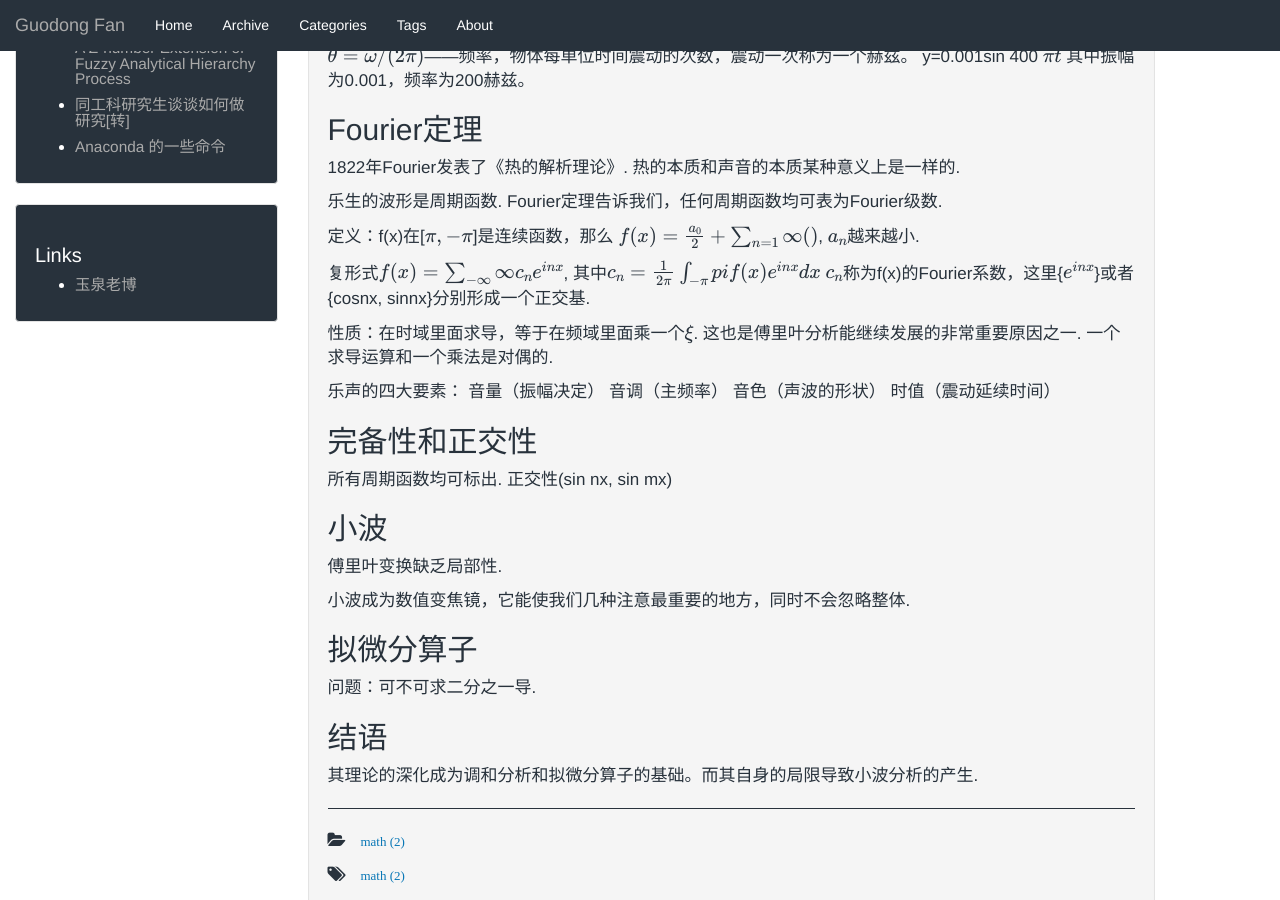
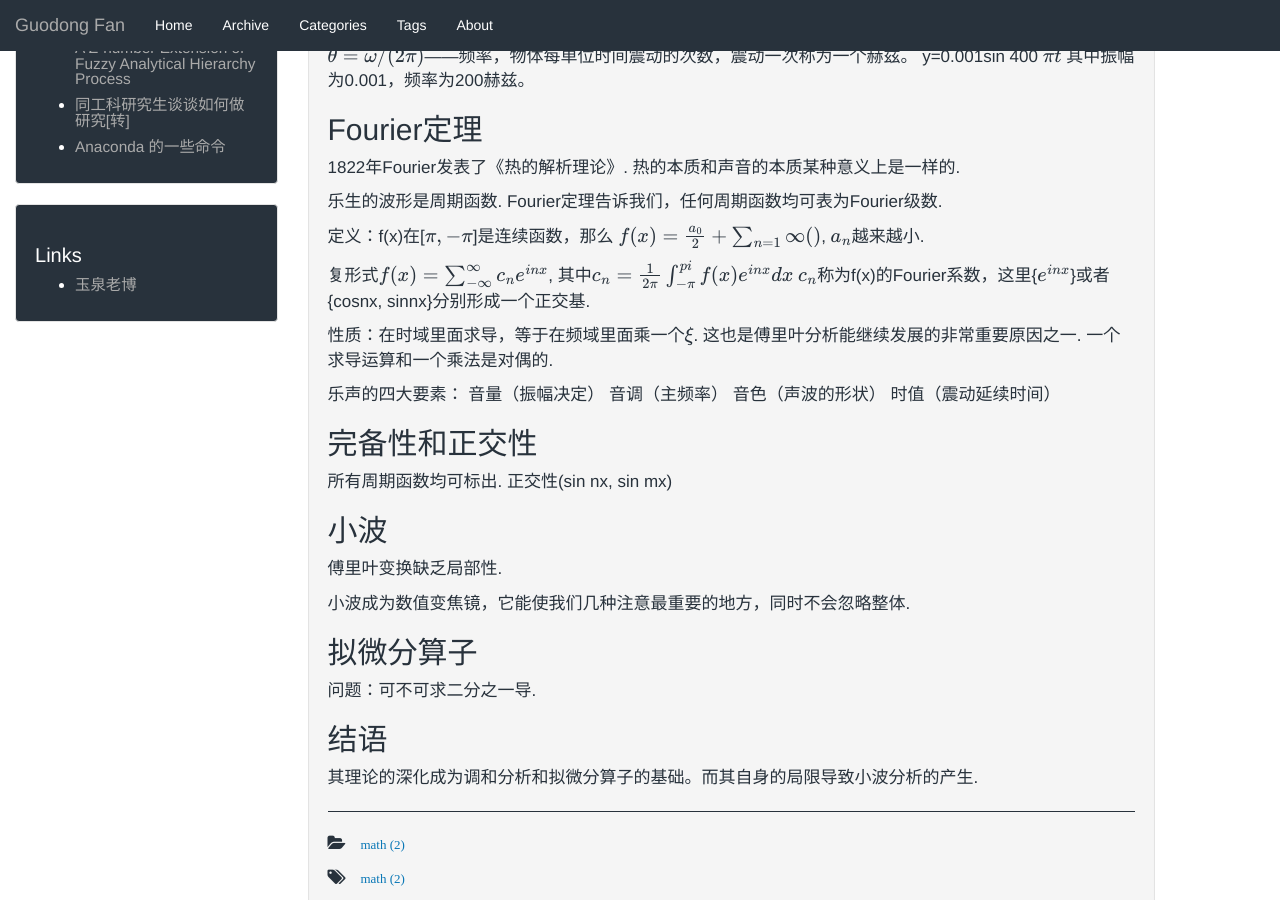
Before and after one commit to GuodongFan/GuodongFan.github.io, a Jekyll site: the page built from _posts/2019-07-29-Fourier.md, in a window 1280 px wide and 900 px high, scrolled down 499 px. Built offline with Jekyll 4.4.1, drawn with Linux system fonts in a browser that asks for light colours; our own code applies the rules of GitHub Pages for plain Markdown files; formulas are drawn with MathJax 3.

```diff
--- a/_posts/2019-07-29-Fourier.md
+++ b/_posts/2019-07-29-Fourier.md
@@ -37,8 +37,8 @@ Fourier定理告诉我们，任何周期函数均可表为Fourier级数.
 定义：f(x)在[$\pi, -\pi$]是连续函数，那么
 $f(x)=\frac{a_0}{2}+\sum_{n=1}{\infty}()$, $a_n$越来越小.
 
-复形式$f(x)=\sum_{-\infty}{\infty}c_n e^{inx}$,
-其中$c_n = \frac{1}{2\pi}\int_{-\pi}{pi} f(x)e^{inx} dx$
+复形式$f(x)=\sum_{-\infty}^{\infty}c_n e^{inx}$,
+其中$c_n = \frac{1}{2\pi}\int_{-\pi}^{pi} f(x)e^{inx} dx$
 $c_n$称为f(x)的Fourier系数，这里{$e^{inx}$}或者{cosnx, sinnx}分别形成一个正交基.
 
 
```
